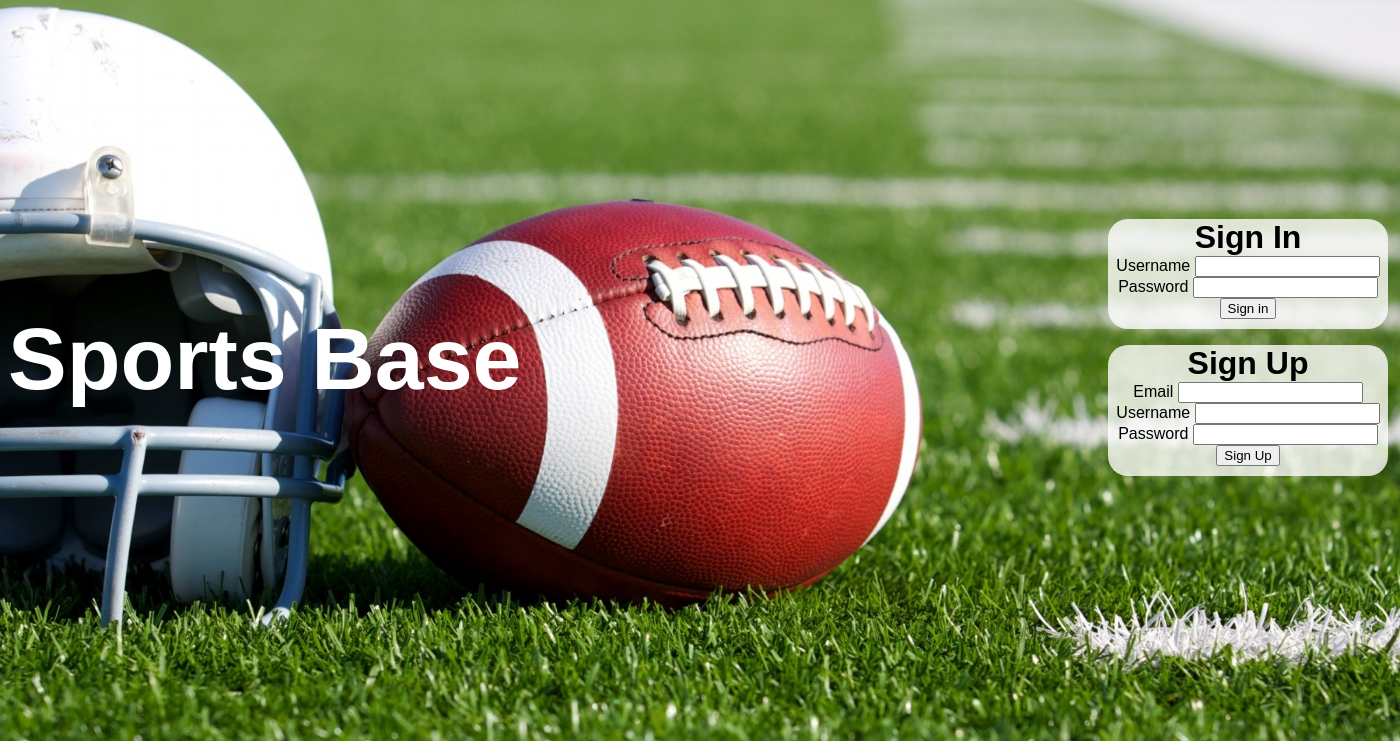
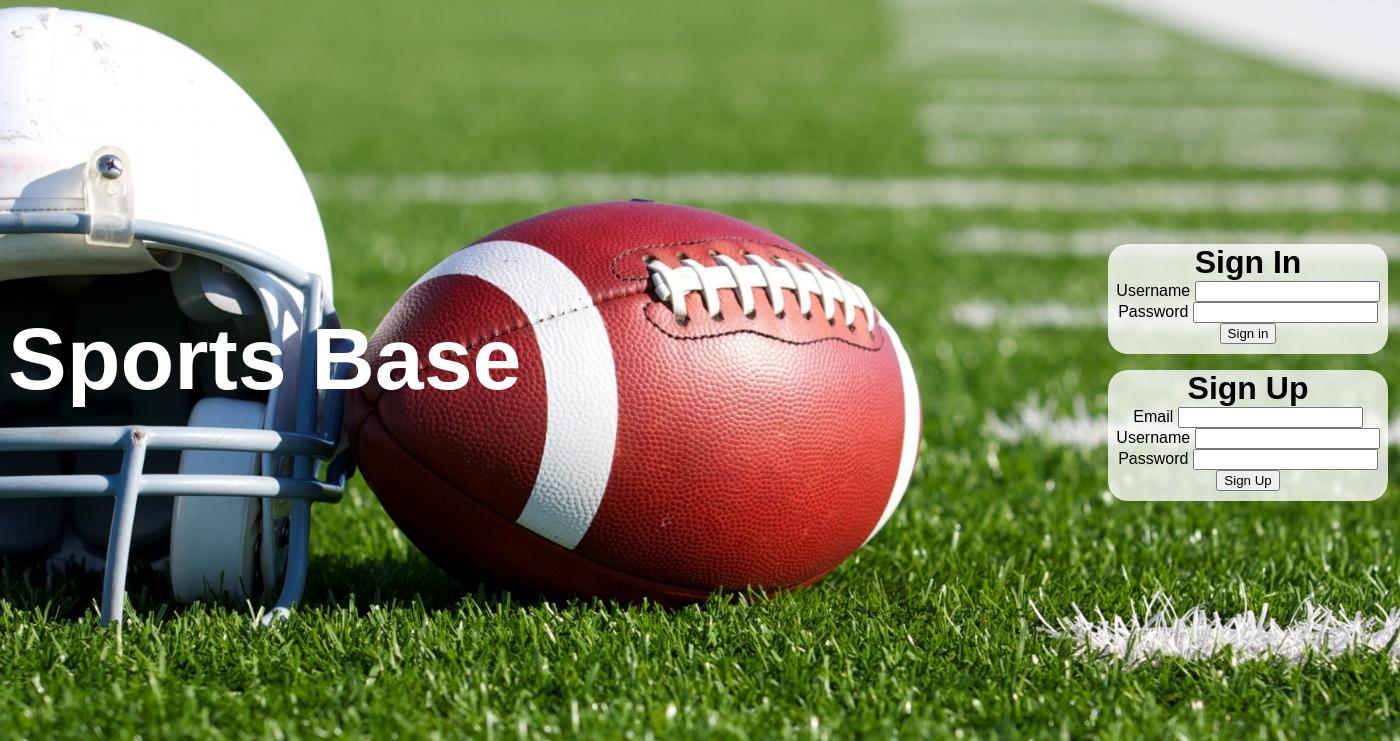
Before and after one commit to crdyer94/Sports_Base, a Flask app: page / in a window 1400 px wide. Shown: the top 741 px of the page. Run offline with Flask 2, Linux system fonts and the light colour scheme; parts of the project's set-up code (start-up, migrations or seed data) failed here and were passed over; some libraries are stand-ins or nearby versions.

Commit message:
Minor changes to the homepage UI

```diff
--- a/server.py
+++ b/server.py
@@ -47,10 +47,7 @@ def login():
         user = User.query.filter_by(username=login_form.username.data).first()
         if user:
             if user.password == login_form.password.data:
-                # login_user(user, remember=form.data)
                 return redirect('/searchpage')
-
-    #tested to make sure that I am posting data and getting data from the form
 
     return redirect('/')
 
--- a/static/css/homepage.css
+++ b/static/css/homepage.css
@@ -13,7 +13,7 @@ body {
     text-align: center;
     position: relative;
     left: 1100px;
-    bottom: 50px;
+    top: 75px;
     padding-bottom: 10px;
     margin-top: 10px;
     background: rgba(255, 255, 255, .79);
--- a/templates/homepage.html
+++ b/templates/homepage.html
@@ -19,11 +19,6 @@
       <div class="row">
         <div class="col-lg-12 col-md-12 col-sm-12 col-xs-12">
           <h1 id = "homepagetitle">Sports Base</h1>
-          <br>
-          <br>
-          <br>
-          <br>
-          <br>
         </div>
       </div>
     </div>
```
